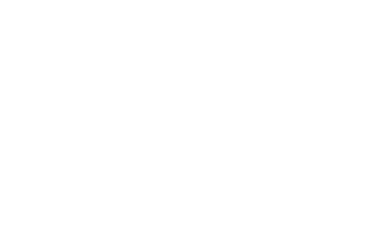
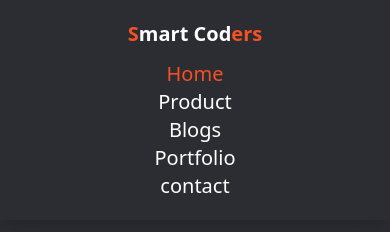
Before and after one commit to mazharulislam-12/tailwind-project, a website built with Vite: page index.html in a window 390 px wide. Built offline with nearby package versions, Linux system fonts and the light colour scheme.

Commit message:
navbar section creat and responsive

```diff
--- a/index.html
+++ b/index.html
@@ -1,14 +1,34 @@
 <!DOCTYPE html>
 <html lang="en">
-<head>
-    <meta charset="UTF-8">
-    <meta name="viewport" content="width=device-width, initial-scale=1.0">
+  <head>
+    <meta charset="UTF-8" />
+    <meta name="viewport" content="width=device-width, initial-scale=1.0" />
     <title>Tailwind Project</title>
-    <link rel="stylesheet" href="css/main.css">
-</head>
-<body>
+    <link rel="stylesheet" href="css/main.css" />
+  </head>
+  <body class="bg-[#2B2D33]">
+    <header>
+      <!-- navbar section start -->
+      <nav class="shadow-xl bg-[#2B2D33]">
+        <div class="container mx-auto ">
+          <div class="sm:flex justify-around items-center p-5">
+            <div class="mb-3 text-center">
+              <a class="text-white text-xl  sm:text-3xl font-bold" href="#"> <span class="text-[#F65023]">S</span>mart Cod<span class="text-[#F65023] text-center">ers</span></a>
+            </div>
 
-
-
-</body>
+            <div>
+              <ul class="sm:flex text-white gap-4 text-xl text-center">
+                <li><a href="#" class="text-[#F65023]">Home</a></li>
+                <li><a href="" class="hover:text-[#F65023]">Product</a></li>
+                <li><a href="#" class="hover:text-[#F65023]">Blogs</a></li>
+                <li><a href="" class="hover:text-[#F65023]">Portfolio</a></li>
+                <li><a href="#" class="hover:text-[#F65023]">contact</a></li>
+              </ul>
+            </div>
+          </div>
+        </div>
+      </nav>
+      <!-- navbar section end -->
+    </header>
+  </body>
 </html>
```
Also changed, not shown: 1 other file.
